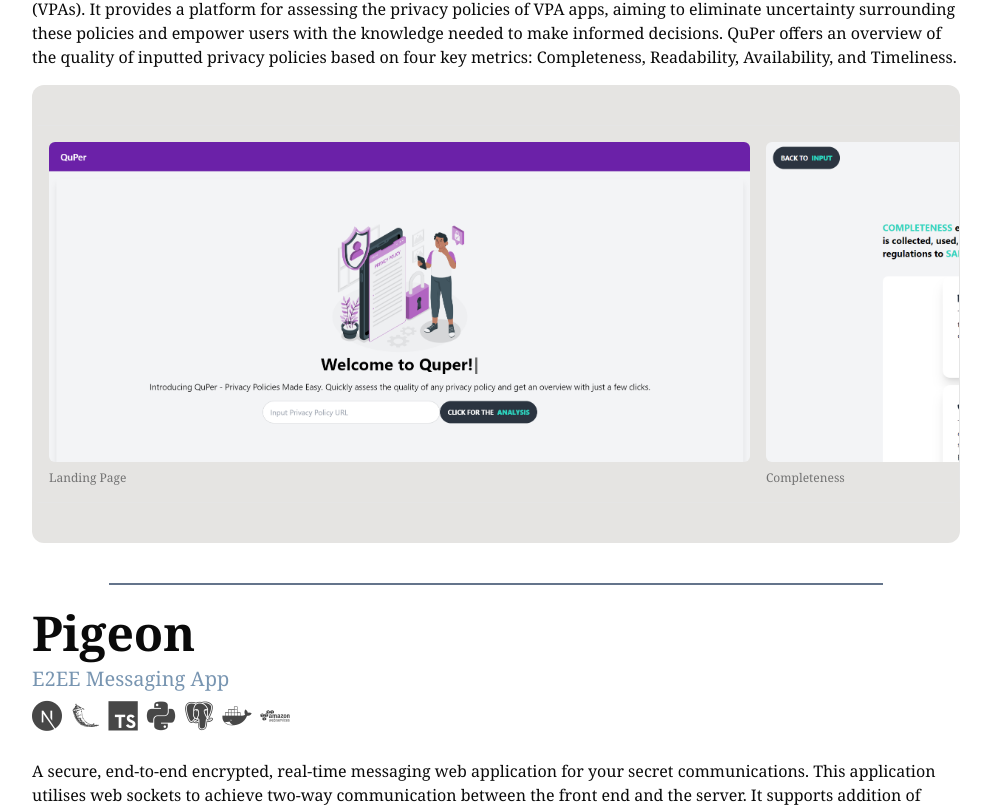
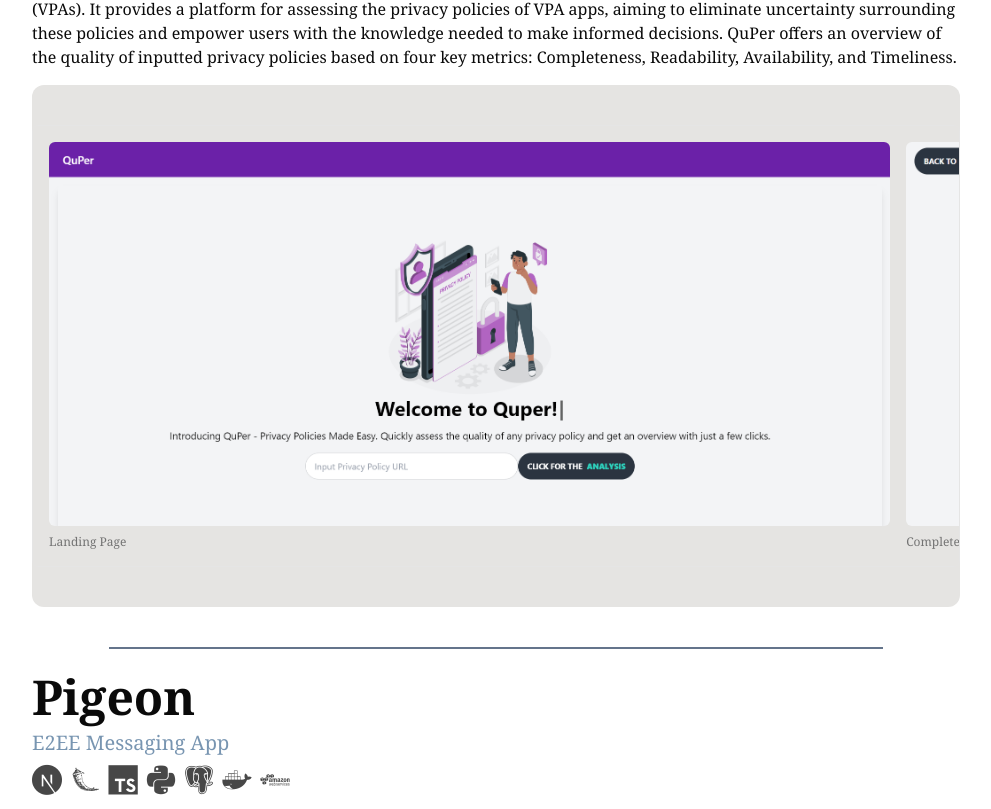
Before and after one commit to DarrenOoi/portfolio, a Next.js app: page / in a window 1280 px wide. Shown: the part 1011-1820 px from the top of the page, without its empty margins (144-1135 px from the left). Built offline with nearby package versions, Linux system fonts and the light colour scheme.

Commit message:
increase size of images for better visibility

```diff
--- a/app/page.tsx
+++ b/app/page.tsx
@@ -50,7 +50,7 @@
         title={'Pigeon'}
         subtitle={'E2EE Messaging App'}
         description={
-          'A secure, end-to-end encrypted, real-time messaging web application for your secret communications. This application utilises web sockets to achieve two-way communication between the front end and the server. It supports addition of contacts, one-on-one chat, multimedia messages and viewing of chat history. Docker was used to containerise the application, and Terraform was used to automate deployment on AWS.'
+          'A secure, end-to-end encrypted, real-time messaging web application for your secret communications. This application utilises web sockets to achieve two-way communication between the front end and the server. It supports addition of contacts, one-on-one chat, multimedia messages and viewing of chat history. Docker was used to containerise the application, and Terraform was used to automate deployment on AWS. This project is a MVP developed in a week.'
         }
         video={null}
         images={[
--- a/components/Project.tsx
+++ b/components/Project.tsx
@@ -104,7 +104,7 @@
                         src={image.src}
                         // alt={`Photo by ${artwork.artist}`}
                         //style below is critical for shrinking the images proportionately
-                        className='max-w-xs md:max-w-3xl max-h-36 md:max-h-80 object-contain'
+                        className='max-w-xl md:max-w-4xl max-h-40 md:max-h-96 object-contain'
                       />
                     </div>
                     <figcaption className='pt-2 text-xs text-muted-foreground'>
```
